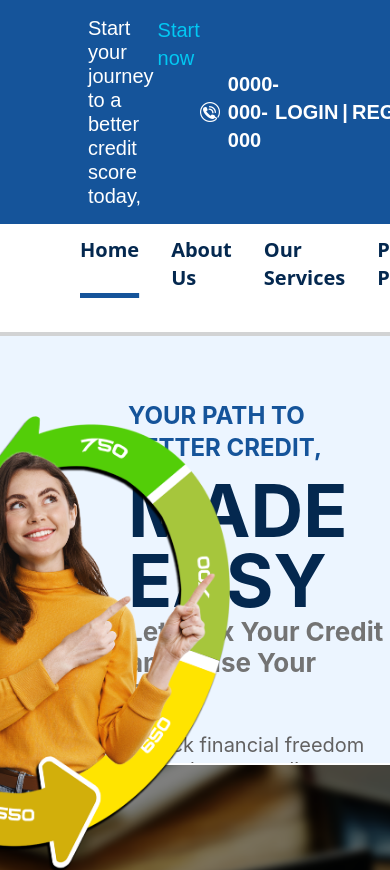
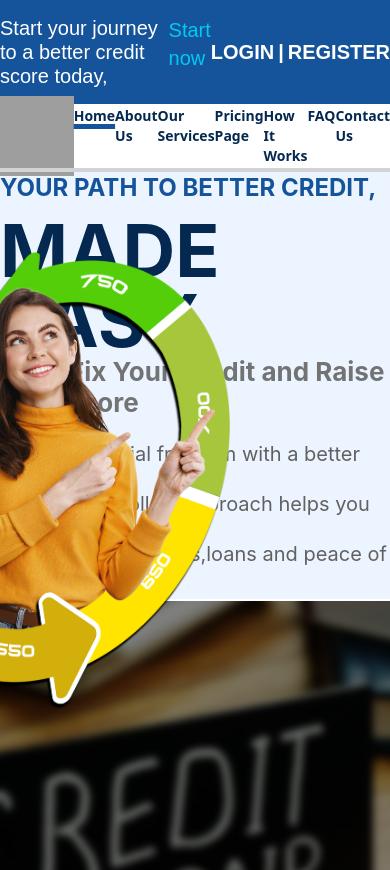
Before and after one commit to Nitin6404/ez-credit-repair, a React (Vite) app: page / in a window 390 px wide. Shown: the top 870 px of the page. Built offline with nearby package versions, Linux system fonts and the light colour scheme; grey boxes are pictures that could not be loaded.

Commit message:
responsiveness of navbar is done

```diff
--- a/src/components/common/MainNav.jsx
+++ b/src/components/common/MainNav.jsx
@@ -6,13 +6,13 @@ export function MainNav() {
   // Helper function for active class styling
   const getLinkClass = ({ isActive }) =>
     isActive
-      ? "text-[#04284F] underline font-bold decoration-[5px] decoration-[#15549A] underline-offset-[36px] z-10"
+      ? "text-[#04284F] underline font-bold decoration-[5px] decoration-[#15549A] lg:underline-offset-[36px] md:underline-offset-[33px] z-10"
       : "text-[#04284F]";
 
   return (
     <div>
-      <nav className="py-3  flex justify-around items-center text-sm font-semibold">
-        <div className="flex items-center h-16 ml-20">
+      <nav className="lg:py-3 md:py-2 md:px-2 flex md:justify-between lg:justify-around items-center text-sm font-semibold">
+        <div className="flex items-center h-16 md:ml-5 lg:ml-20">
           <NavLink to="/" className="text-2xl font-bold text-[#15549A]">
             <img
               height={85}
@@ -23,7 +23,7 @@ export function MainNav() {
             />
           </NavLink>
         </div>
-        <div className="flex space-x-8 text-xl text-[#04284F]">
+        <div className="flex md:space-x-4 lg:space-x-8 md:text-base lg:text-xl text-[#04284F]">
           <NavLink to="/" className={getLinkClass}>
             Home
           </NavLink>
--- a/src/components/common/Navbar.jsx
+++ b/src/components/common/Navbar.jsx
@@ -3,7 +3,7 @@ import navCall from "../asset/navCall.svg";
 export function Navbar() {
   return (
     <>
-      <nav className="flex justify-between  items-center py-4 px-[88px] bg-[#15549A] text-white font-montserrat">
+      <nav className="flex justify-between  items-center py-4 md:px-5 lg:px-[88px] bg-[#15549A] text-white font-montserrat">
         <div className="flex font-medium font-montserrat">
           <p className="font-medium font-montserrat text-[20px] leading-[24px] items-center ">
             Start your journey to a better credit score today,{" "}
@@ -11,9 +11,11 @@ export function Navbar() {
           <p className="text-[#02C8F3] text-xl pl-1 font-medium"> Start now</p>
         </div>
         <div className="flex items-center gap-4">
-          <div className="flex items-center gap-2">
-            <img width={20} height={20} src={navCall} alt="caller" />
-            <p className="text-xl font-semibold">0000-000-000</p>
+          <div className="hidden lg:block">
+            <div className="flex items-center gap-2">
+              <img width={20} height={20} src={navCall} alt="caller" />
+              <p className="text-xl font-semibold">0000-000-000</p>
+            </div>
           </div>
           <div className="flex justify-end gap-1 font-monsterrat font-bold text-xl">
             <a href="/" className="hover:underline">
--- a/src/components/landing/Home.jsx
+++ b/src/components/landing/Home.jsx
@@ -25,7 +25,7 @@ export function Home() {
   return (
     <>
       <div className="bg-[#ECF5FF] flex  w-full h-[462px]">
-        <div className="pt-16 pl-32 ">
+        <div className="lg:pt-16 md:pt-8 lg:pl-32 md:pl-8 ">
           <h1 className="text-[#15549A] font-bold font-inter mb-1 text-2xl leading-[32px]">
             YOUR PATH TO BETTER CREDIT,
           </h1>
@@ -49,7 +49,7 @@ export function Home() {
             SIGN UP NOW
           </button>
         </div>
-        <div className=" w-[398px] h-[509px] z-10 right-[140px] absolute pt-20 pl-5 px-[20px]">
+        <div className="w-[398px] h-[509px] z-10 right-[140px] absolute pt-20 pl-5 px-[20px]">
           <img
             src={credit11}
             alt="Eze Credit Repair Logo"
```
